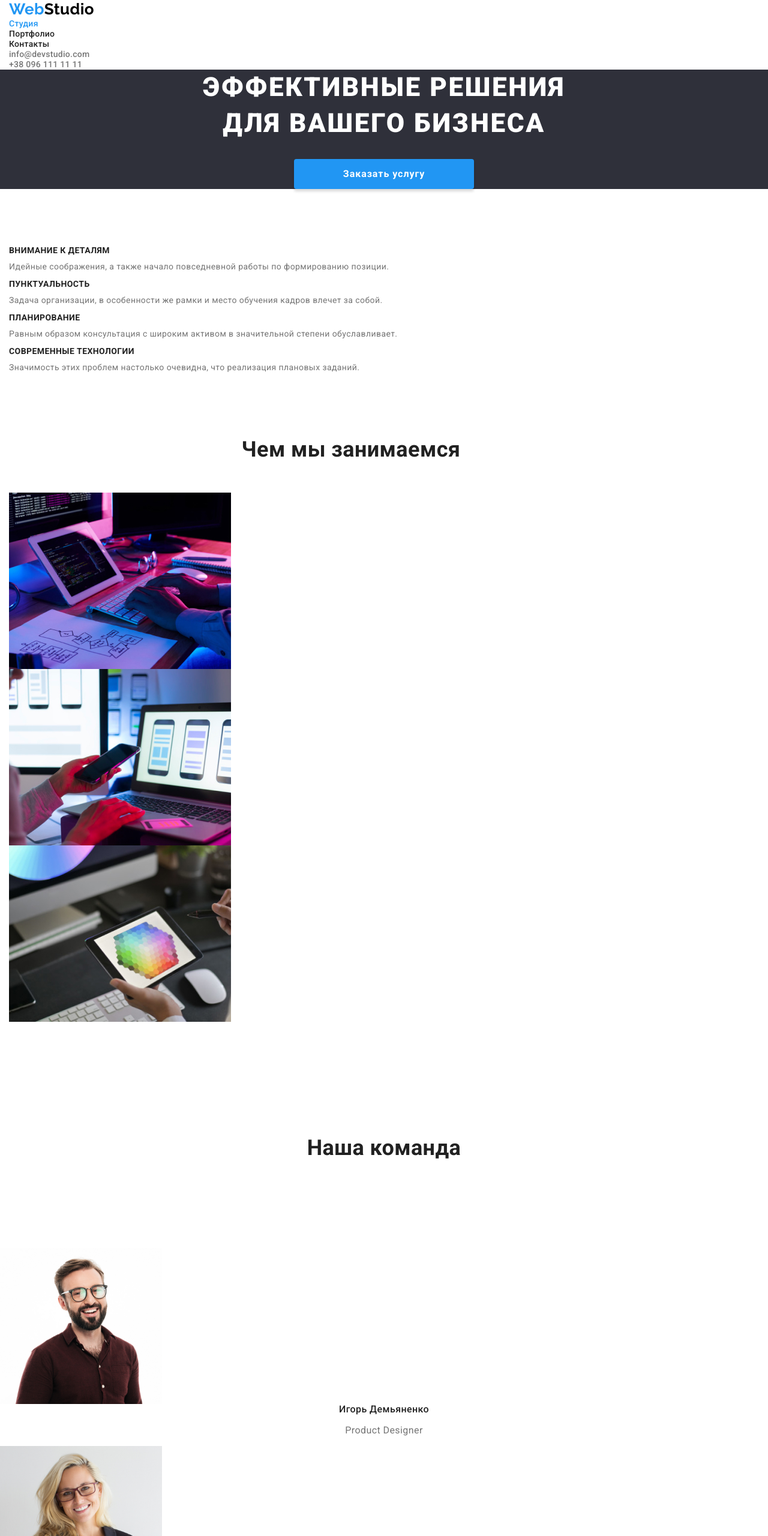
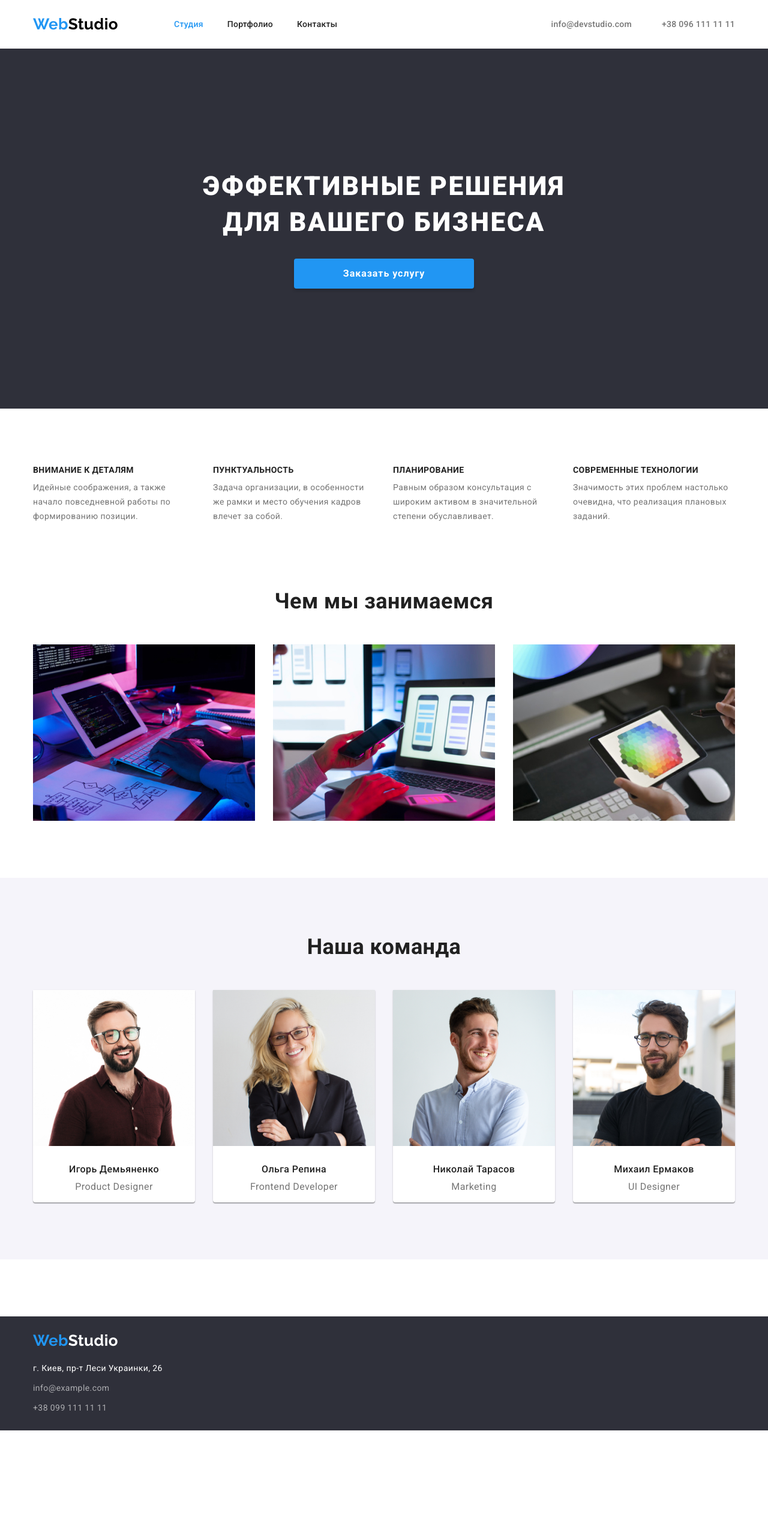
Before and after one commit to Aleksandr-Bryzgalin/goit-markup-hw-03, a plain HTML site: page index.html in a window 1280 px wide. Shown: the top 2560 px of the page at 60% size. After the commit the page ends 2384 px from the top, so only its background shows below. Drawn offline with nearby package versions, Linux system fonts and the light colour scheme.

Commit message:
все оформление

```diff
--- a/css/styles.css
+++ b/css/styles.css
@@ -31,6 +31,7 @@ p {
   --hero-text-color: #ffffff;
   --white-logo: #ffffff;
   --black-logo: #000000;
+  --border-color: #ececec;
 }
 
 .visually-hidden {
@@ -51,6 +52,7 @@ body {
   font-family: roboto, sans-serif;
   letter-spacing: 0.03em;
   font-size: 14px;
+  line-height: 1.71;
 }
 .list {
   padding: 0;
@@ -58,15 +60,39 @@ body {
   list-style: none;
 }
 
+.container {
+  width: 1200px;
+  padding-left: 15px;
+  padding-right: 15px;
+  margin-right: auto;
+  margin-left: auto;
+}
+
 /* header */
 
-.container {
-  display: inline-block;
-  width: 1170px;
-  padding-left: 15px;
-  padding-right: 15px;
+.header {
+  padding-top: 25px;
+  padding-bottom: 25px;
+}
+
+.header-border {
+  border: 1px solid var(--border-color);
+}
+
+.header-container {
+  display: flex;
+  justify-content: space-between;
+  align-items: center;
+  border-color: #2d1e79;
+}
+
+.navigation {
+  display: flex;
+  align-items: center;
 }
 .logo-header {
+  margin-right: 93px;
+
   color: var(--black-logo);
 
   font-family: raleway, sans-serif;
@@ -76,17 +102,16 @@ body {
   text-decoration: none;
 }
 
-.logo-footer {
-  color: var(--white-logo);
-
-  font-family: raleway, sans-serif;
-  font-weight: 700;
-  font-size: 26px;
-  line-height: 1.19;
-  text-decoration: none;
-}
 .accent-logo {
   color: var(--accent-color);
+}
+
+.site-nav {
+  display: inline-flex;
+}
+
+.site-nav-item:not(:last-child) {
+  margin-right: 40px;
 }
 
 .site-nav .link {
@@ -106,6 +131,13 @@ body {
   color: var(--accent-color);
 }
 
+.contacts-header {
+  display: flex;
+}
+
+.contacts-header-item:not(:last-child) {
+  margin-right: 50px;
+}
 .contacts-header .link {
   color: var(--text-color);
 
@@ -122,15 +154,40 @@ body {
 
 /* footer */
 .footer {
+  padding-top: 25px;
+  padding-bottom: 25px;
+
   background-color: var(--bg-dark-color);
 
   font-size: 14px;
   line-height: 1.71;
 }
+
+.logo-footer {
+  display: inline-block;
+  margin-bottom: 20px;
+
+  color: var(--white-logo);
+
+  font-family: raleway, sans-serif;
+  font-weight: 700;
+  font-size: 26px;
+  line-height: 1.19;
+  text-decoration: none;
+}
+
 .address {
   color: #ffffff;
 
   font-style: normal;
+}
+.address-footer {
+  display: flex;
+  flex-direction: column;
+}
+
+.address-footer-item:not(:last-child) {
+  margin-bottom: 9px;
 }
 .address-footer .link {
   color: var(--footer-contacts);
@@ -148,6 +205,8 @@ body {
 
 /* HERO */
 .section-hero {
+  padding-top: 200px;
+  padding-bottom: 200px;
   margin-bottom: 95px;
 
   background-color: var(--bg-dark-color);
@@ -186,10 +245,6 @@ body {
 
 /* Section */
 
-.team {
-  padding-top: 95px;
-  padding-bottom: 95px;
-}
 .section {
   margin-bottom: 95px;
 }
@@ -206,6 +261,14 @@ body {
 }
 
 /* Features */
+.features {
+  display: flex;
+}
+
+.features-item:not(:last-child) {
+  margin-right: 30px;
+}
+
 .features .title {
   margin-bottom: 10px;
 
@@ -216,9 +279,53 @@ body {
   line-height: 1.14;
   text-transform: uppercase;
 }
+.features-text {
+  max-width: 270px;
+}
+/* work */
+.work-grid {
+  display: flex;
+  flex-wrap: wrap;
+  margin-left: -30px;
+}
 
+.grid-item {
+  margin-left: 30px;
+}
+
+.work-item {
+  flex-basis: calc(100% / 3 - 30px);
+}
 /* Team */
+
+.team {
+  padding-top: 95px;
+  padding-bottom: 95px;
+
+  background: var(--bg-team-portfolio-filters);
+}
+
+.team-grid {
+  display: flex;
+  flex-wrap: wrap;
+  margin-left: -30px;
+}
+
+.team-card {
+  margin-left: 30px;
+
+  background-color: var(--bg-color);
+  box-shadow: 0px 1px 3px rgba(0, 0, 0, 0.12), 0px 1px 1px rgba(0, 0, 0, 0.14),
+    0px 2px 1px rgba(0, 0, 0, 0.2);
+  border-radius: 0px 0px 4px 4px;
+}
+
+.team-item {
+  flex-basis: calc(100% / 4 - 30px);
+}
+
 .team .team-name {
+  margin-bottom: 10px;
   color: var(--title-text-color);
 
   font-weight: 500;
@@ -226,15 +333,32 @@ body {
   line-height: 1.18;
   text-align: center;
 }
+
 .team .position {
   font-size: 16px;
   line-height: 1.18;
   text-align: center;
 }
 
+.team-img {
+  margin-bottom: 30px;
+}
 /* Стили для "Портфолио" */
+.portfolio {
+  padding-top: 35px;
+}
 
 /* button */
+
+.button-container {
+  display: flex;
+  justify-content: center;
+  margin-bottom: 35px;
+}
+
+.dutton-item {
+  margin-right: 8px;
+}
 .button-filter {
   padding: 6px 22px;
   min-width: 73px;
@@ -255,10 +379,6 @@ body {
   color: #ffffff;
 }
 
-.list .button-filter {
-  display: inline-block;
-}
-
 .underlain {
   text-decoration: none;
 }
@@ -272,6 +392,10 @@ body {
   letter-spacing: 0.06em;
 }
 
+.block-text {
+  padding: 20px 24px;
+}
+
 .categories {
   color: var(--text-color);
 
@@ -279,3 +403,25 @@ body {
   line-height: 1.87;
   letter-spacing: 0.03em;
 }
+
+.flex-container {
+  display: flex;
+  flex-wrap: wrap;
+  padding-bottom: 152px;
+}
+
+.flex-element {
+  width: calc((100% - 60px) / 3);
+  margin-right: 30px;
+  margin-bottom: 30px;
+
+  border: 1px solid var(--border-color);
+}
+
+.flex-element:nth-child(3n) {
+  margin-right: 0;
+}
+
+.flex-element:nth-last-child(-n + 3) {
+  margin-bottom: 0px;
+}
--- a/index.html
+++ b/index.html
@@ -11,23 +11,25 @@
   </head>
   <body>
     <!--Шапка сайта-->
-    <header class="page-header">
-      <div class="container">
-        <nav>
+    <header class="header">
+      <div class="container header-container">
+        <nav class="navigation">
           <a href="./index.html" class="logo-header"><span class="accent-logo">Web</span>Studio</a>
           <ul class="site-nav list">
-            <li>
+            <li class="site-nav-item">
               <a href="./index.html" class="link current">Студия</a>
             </li>
-            <li>
+            <li class="site-nav-item">
               <a href="./portfolio.html" class="link">Портфолио</a>
             </li>
-            <li><a href="" class="link">Контакты</a></li>
+            <li class="site-nav-item">
+              <a href="" class="link">Контакты</a>
+            </li>
           </ul>
         </nav>
         <ul class="contacts-header list">
-          <li><a href="mailto:info@devstudio.com" class="link">info@devstudio.com</a></li>
-          <li><a href="tel:+380961111111" class="link">+38 096 111 11 11</a></li>
+          <li class="contacts-header-item"><a href="mailto:info@devstudio.com" class="link">info@devstudio.com</a></li>
+          <li class="contacts-header-item"><a href="tel:+380961111111" class="link">+38 096 111 11 11</a></li>
         </ul>
       </div>
     </header>
@@ -45,30 +47,30 @@
         <div class="container">
           <h2 class="visually-hidden">особенности</h2>
           <ul class="features list">
-            <li>
+            <li class="features-item">
               <h3 class="title">Внимание к деталям</h3>
-              <p>
+              <p class="features-text">
                 Идейные соображения, а также начало повседневной работы по
                 формированию позиции.
               </p>
             </li>
-            <li>
+            <li class="features-item">
               <h3 class="title">Пунктуальность</h3>
-              <p>
+              <p class="features-text">
                 Задача организации, в особенности же рамки и место обучения кадров
                 влечет за собой.
               </p>
             </li>
-            <li>
+            <li class="features-item">
               <h3 class="title">Планирование</h3>
-              <p>
+              <p class="features-text">
                 Равным образом консультация с широким активом в значительной
                 степени обуславливает.
               </p>
             </li>
-            <li>
+            <li class="features-item">
               <h3 class="title">Современные технологии</h3>
-              <p>
+              <p class="features-text">
                 Значимость этих проблем настолько очевидна, что реализация
                 плановых заданий.
               </p>
@@ -80,8 +82,8 @@
       <section class="section">
         <div class="container">
           <h2 class="section-title">Чем мы занимаемся</h2>
-          <ul class="list">
-            <li>
+          <ul class="list work-grid">
+            <li class="grid-item work-item">
               <img
                 src="./images/what-are-we-doing-1.jpg"
                 alt="верстка сайтов"
@@ -89,7 +91,7 @@
                 height="294"
               />
             </li>
-            <li>
+            <li class="grid-item work-item">
               <img
                 src="./images/what-are-we-doing-2.jpg"
                 alt="дизайн для мобильных приложений"
@@ -97,7 +99,7 @@
                 height="294"
               />
             </li>
-            <li>
+            <li class="grid-item work-item">
               <img
                 src="./images/what-are-we-doing-3.jpg"
                 alt="цветовой дизайн"
@@ -110,59 +112,63 @@
       </section>
       <!--наша команда-->
       <section class="section team">
+        <div class="container">
           <h2 class="section-title">Наша команда</h2>
-        <ul class="team list">
-          <li>
+          <ul class="list team-grid">
+            <li class="team-card  teamitem">
               <img
                 src="./images/our-team-1.jpg"
                 alt="фото игоря демьяненко"
                 width="270"
-              height="260"
+                height="260" class="team-img"
               />
               <h3 class="team-name">Игорь Демьяненко</h3>
               <p class="position">Product Designer</p>
             </li>
-          <li>
+            <li class="team-card team-item">
               <img
                 src="./images/our-team-2.jpg"
                 alt="фото ольги репиной"
                 width="270"
-              height="260"
+                height="260" class="team-img"
               />
               <h3 class="team-name">Ольга Репина</h3>
               <p class="position">Frontend Developer</p>
             </li>
-          <li>
+            <li class="team-card  teamitem">
               <img
                 src="./images/our-team-3.jpg"
                 alt="фото николая тарасова"
                 width="270"
-              height="260"
+                height="260" class="team-img"
               />
               <h3 class="team-name">Николай Тарасов</h3>
               <p class="position">Marketing</p>
             </li>
-          <li>
+            <li class="team-card team-item">
               <img
                 src="./images/our-team-4.jpg"
                 alt="фото михаила ермакова"
                 width="270"
-              height="260"
+                height="260" class="team-img"
               />
               <h3 class="team-name">Михаил Ермаков</h3>
               <p class="position">UI Designer</p>
             </li>
           </ul>
+        </div>
       </section>
     </main>
     <!--Футер-->
     <footer class="footer">
+      <div class="container">
         <a href="./index.html" class="logo-footer"><span class="accent-logo">Web</span>Studio</a>
         <address class="address-footer">
-        <p class="address">г. Киев, пр-т Леси Украинки, 26</p>
-        <a href="mailto:info@devstudio.com" class="link">info@example.com</a><br />
-        <a href="tel:+380961111111" class="link">+38 099 111 11 11</a>
+          <p class="address address-footer-item">г. Киев, пр-т Леси Украинки, 26</p>
+          <a href="mailto:info@devstudio.com" class="link address-footer-item">info@example.com</a>
+          <a href="tel:+380961111111" class="link address-footer-item">+38 099 111 11 11</a>
         </address>
+      </div>
     </footer>
   </body>
 </html>
```
Also changed, not shown: portfolio.html (+55 -27 lines). Lines whose indentation alone changed are shown as unchanged.
